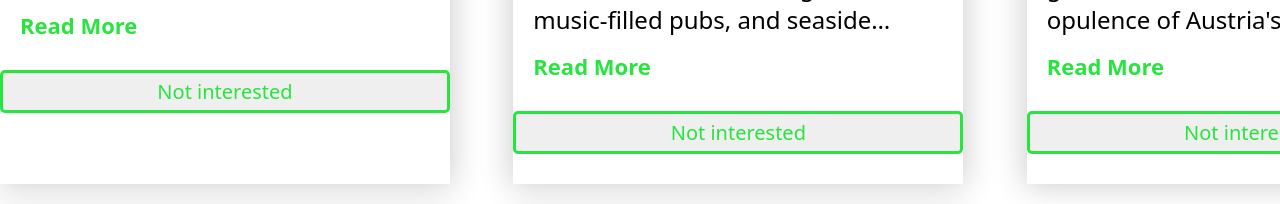
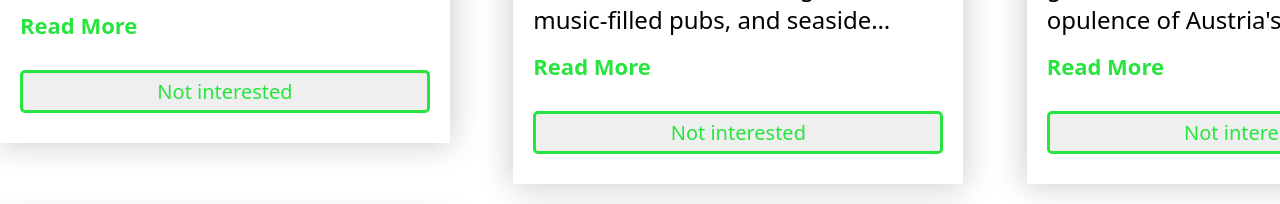
Before and after one commit to bernardkrehula/React-summer-destinations, a React (Vite) app in the folder my-app/: page / in a window 1280 px wide. Shown: the part 888-1092 px from the top of the page. Built offline with nearby package versions, Linux system fonts and the light colour scheme.

Commit message:
Align grid items

```diff
--- a/my-app/src/App.css
+++ b/my-app/src/App.css
@@ -23,6 +23,7 @@ html {
   grid-template-columns: repeat(3, 1fr);
   gap: 40px;
   justify-content: center;
+  align-items: start;
 }
 .tour {
   width: 450px;
@@ -72,10 +73,12 @@ html {
   font-size: 2rem;
   margin-top: 30px;
   padding: 5px;
-  width: 100%;
   color:  rgb(40, 228, 62);
   transition: 0.3s ease-in-out;
   cursor: pointer;
+  margin-left: 20px;
+  margin-right: 20px;
+  width: calc(100% - 40px);
 }
 .tour h3{
   margin-top: 15px;
@@ -94,11 +97,11 @@ html {
   position: absolute;
   z-index: 1;
   top: 0px;
-  left: 20px;
   font-size: 4rem;
   background-color:  rgb(40, 228, 62);
   color: white;
   font-weight: 500;
   padding: 2px 15px;
-  left: 310px;
+  left: 300px;
+  right: 0;
 }
```
